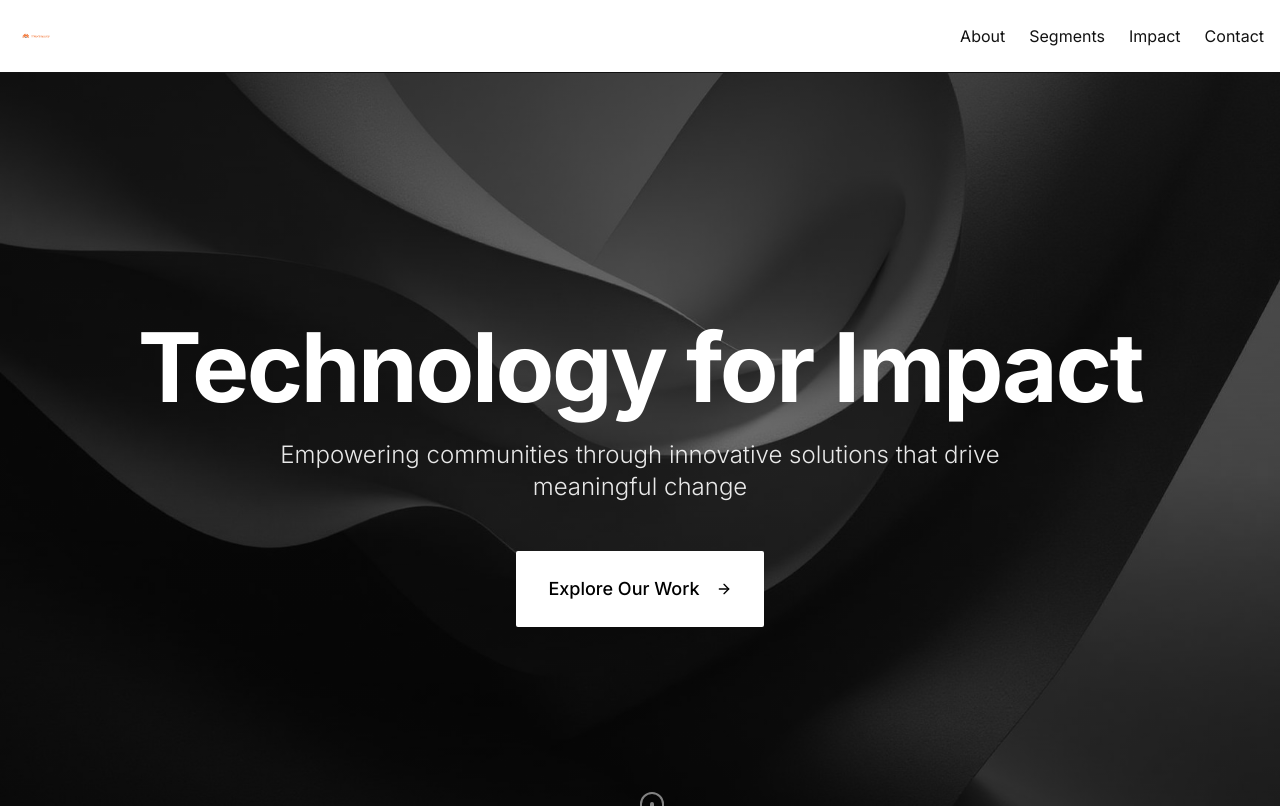
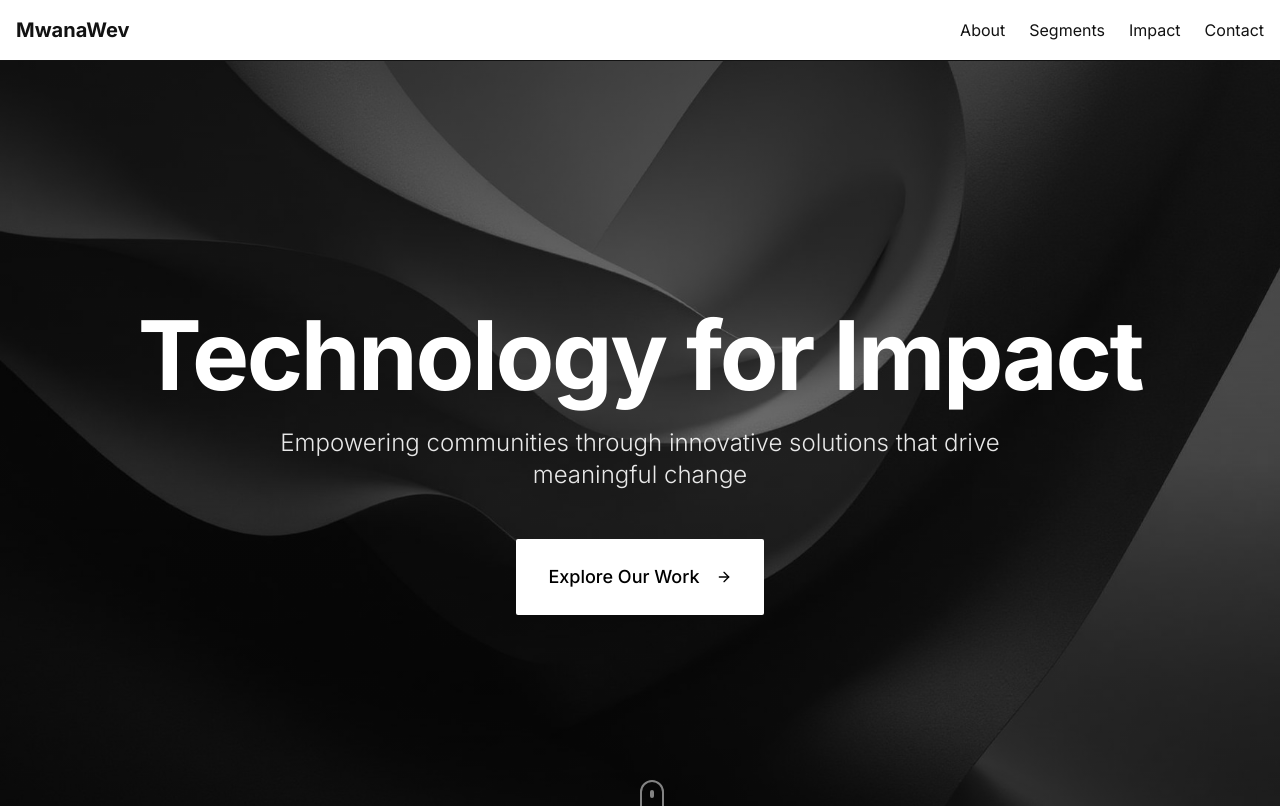
Before and after one commit to nashe01/mwana-template, a React (Vite) app: page / in a window 1280 px wide. Shown: the top 806 px of the page. Built offline with nearby package versions, Linux system fonts and the light colour scheme; the HTML template or start-up script is replaced by a standard one.

Commit message:
Remove logo usage from header and footer

```diff
--- a/src/components/Footer.tsx
+++ b/src/components/Footer.tsx
@@ -1,5 +1,4 @@
 import { Linkedin, Twitter, Github, Mail } from "lucide-react";
-import logo from "@/assets/asset55.png";
 
 const Footer = () => {
   const links = {
@@ -33,10 +32,7 @@ const Footer = () => {
         <div className="grid md:grid-cols-4 gap-12 mb-12">
           {/* Brand */}
           <div>
-            <a href="#home" className="inline-flex items-center gap-3 mb-4" aria-label="MwanaWev home">
-              <img src={logo} alt="" className="h-10 w-auto" />
-              <span className="sr-only">MwanaWev</span>
-            </a>
+            <h3 className="text-2xl font-bold mb-4">MwanaWev</h3>
             <p className="text-primary-foreground/80 leading-relaxed">
               Technology for meaningful impact and sustainable change.
             </p>
--- a/src/components/TNCHeader.tsx
+++ b/src/components/TNCHeader.tsx
@@ -1,5 +1,3 @@
-import logo from "@/assets/asset55.png";
-
 const TNCHeader = () => {
   // TODO: Replace this with your actual geolocation JSON string
   // Paste the exact geolocation JSON data here as a string
@@ -17,10 +15,7 @@ const TNCHeader = () => {
       </div>
       <div className="container mx-auto px-4 py-4">
         <div className="flex items-center justify-between">
-          <a href="#home" className="inline-flex items-center gap-3" aria-label="MwanaWev home">
-            <img src={logo} alt="" className="h-10 w-auto" />
-            <span className="sr-only">MwanaWev</span>
-          </a>
+          <div className="text-xl font-bold">MwanaWev</div>
           <nav className="hidden md:flex gap-6">
             <a href="#about" className="hover:text-primary transition-colors">About</a>
             <a href="#segments" className="hover:text-primary transition-colors">Segments</a>
```
Also changed, not shown: src/assets/asset55.png.
